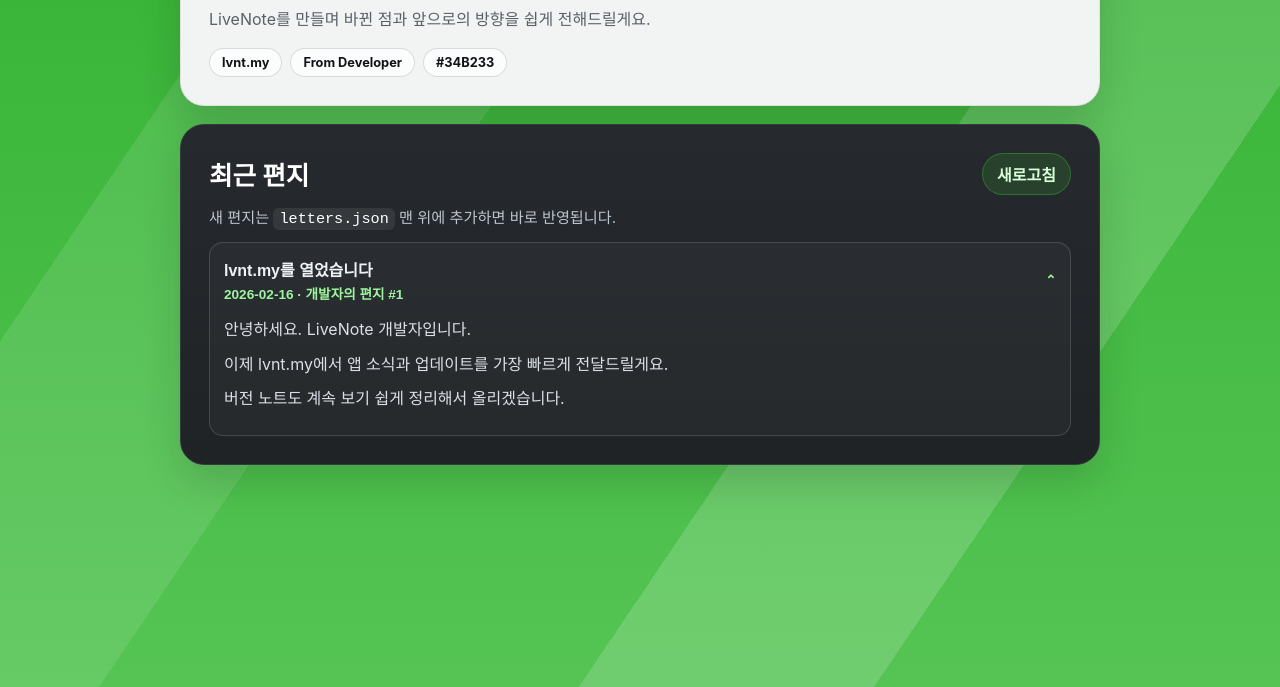
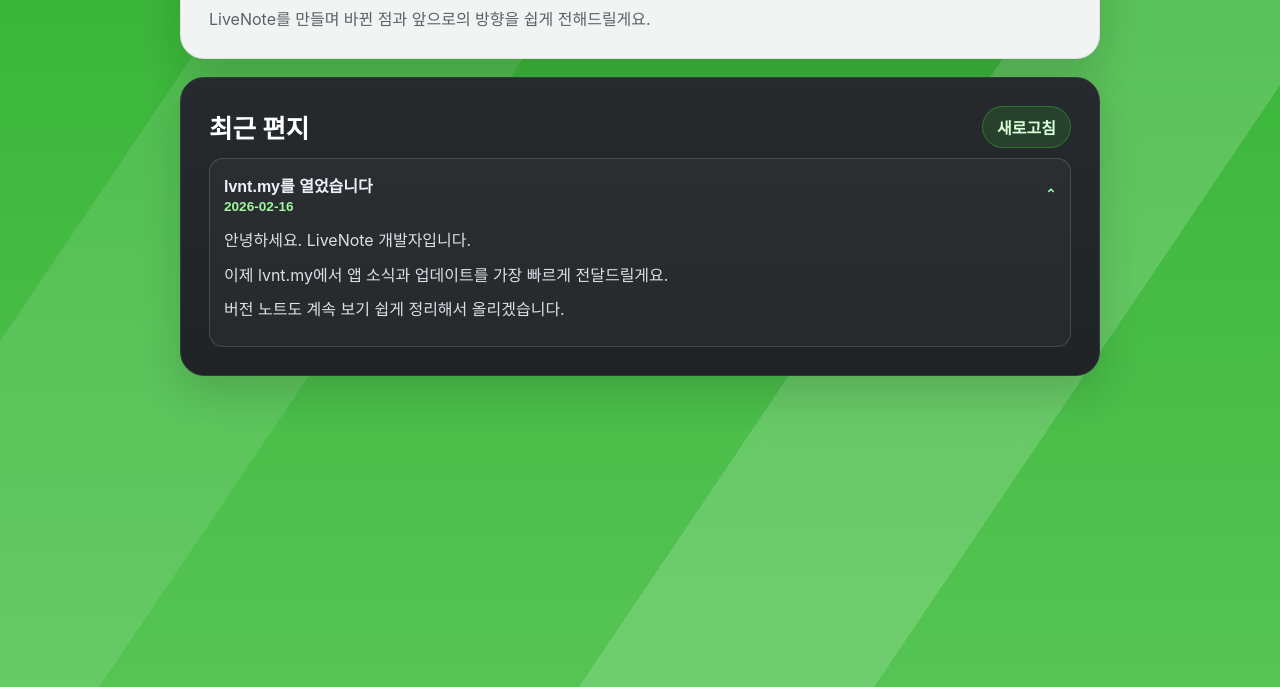
Before and after one commit to dev-mjkoo/livenote_server, a website: page docs/index.html in a window 1280 px wide. Shown: the part 151-838 px from the top of the page. Drawn offline with Linux system fonts and the light colour scheme.

Commit message:
Simplify user-facing letter page copy

```diff
--- a/docs/app.js
+++ b/docs/app.js
@@ -28,7 +28,7 @@
           <button class="letter-trigger" type="button" aria-expanded="${open}" aria-controls="${panelId}">
             <span>
               <div class="letter-title">${escapeHtml(item.title)}</div>
-              <div class="letter-meta">${escapeHtml(item.date)} · ${escapeHtml(item.tag || "개발자의 편지")}</div>
+              <div class="letter-meta">${escapeHtml(item.date)}</div>
             </span>
             <span class="letter-chevron">⌄</span>
           </button>
--- a/docs/index.html
+++ b/docs/index.html
@@ -13,11 +13,6 @@
         <p class="eyebrow">LIVE NOTE</p>
         <h1>개발자의 편지</h1>
         <p class="lead">LiveNote를 만들며 바뀐 점과 앞으로의 방향을 쉽게 전해드릴게요.</p>
-        <div class="hero-chip-row">
-          <span class="chip">lvnt.my</span>
-          <span class="chip">From Developer</span>
-          <span class="chip">#34B233</span>
-        </div>
       </header>
 
       <section class="card updates-card" aria-labelledby="letters-title">
@@ -25,7 +20,6 @@
           <h2 id="letters-title">최근 편지</h2>
           <button id="refresh-btn" type="button" class="ghost">새로고침</button>
         </div>
-        <p class="muted">새 편지는 <code>letters.json</code> 맨 위에 추가하면 바로 반영됩니다.</p>
         <div id="letters-list" class="letters" aria-live="polite"></div>
       </section>
     </main>
--- a/docs/styles.css
+++ b/docs/styles.css
@@ -69,24 +69,6 @@
   margin: 0;
 }
 
-.hero-chip-row {
-  margin-top: 18px;
-  display: flex;
-  flex-wrap: wrap;
-  gap: 8px;
-}
-
-.chip {
-  display: inline-flex;
-  align-items: center;
-  border: 1px solid rgba(16, 18, 21, 0.14);
-  border-radius: 999px;
-  padding: 6px 12px;
-  font-size: 0.8rem;
-  font-weight: 700;
-  background: rgba(255, 255, 255, 0.7);
-}
-
 .updates-card {
   background: linear-gradient(180deg, #262a2e 0%, #1f2326 100%);
   border-color: var(--widget-border);
@@ -98,19 +80,6 @@
   justify-content: space-between;
   gap: 12px;
   margin-bottom: 10px;
-}
-
-.updates-card .muted {
-  color: #bcc4ce;
-  margin-bottom: 14px;
-  font-size: 0.95rem;
-}
-
-.updates-card code {
-  background: rgba(255, 255, 255, 0.08);
-  color: #ffffff;
-  padding: 2px 6px;
-  border-radius: 6px;
 }
 
 .letters {
--- a/public/app.js
+++ b/public/app.js
@@ -28,7 +28,7 @@
           <button class="letter-trigger" type="button" aria-expanded="${open}" aria-controls="${panelId}">
             <span>
               <div class="letter-title">${escapeHtml(item.title)}</div>
-              <div class="letter-meta">${escapeHtml(item.date)} · ${escapeHtml(item.tag || "개발자의 편지")}</div>
+              <div class="letter-meta">${escapeHtml(item.date)}</div>
             </span>
             <span class="letter-chevron">⌄</span>
           </button>
--- a/public/styles.css
+++ b/public/styles.css
@@ -69,24 +69,6 @@
   margin: 0;
 }
 
-.hero-chip-row {
-  margin-top: 18px;
-  display: flex;
-  flex-wrap: wrap;
-  gap: 8px;
-}
-
-.chip {
-  display: inline-flex;
-  align-items: center;
-  border: 1px solid rgba(16, 18, 21, 0.14);
-  border-radius: 999px;
-  padding: 6px 12px;
-  font-size: 0.8rem;
-  font-weight: 700;
-  background: rgba(255, 255, 255, 0.7);
-}
-
 .updates-card {
   background: linear-gradient(180deg, #262a2e 0%, #1f2326 100%);
   border-color: var(--widget-border);
@@ -98,19 +80,6 @@
   justify-content: space-between;
   gap: 12px;
   margin-bottom: 10px;
-}
-
-.updates-card .muted {
-  color: #bcc4ce;
-  margin-bottom: 14px;
-  font-size: 0.95rem;
-}
-
-.updates-card code {
-  background: rgba(255, 255, 255, 0.08);
-  color: #ffffff;
-  padding: 2px 6px;
-  border-radius: 6px;
 }
 
 .letters {
```
Also changed, not shown: public/index.html (+0 -6 lines).
